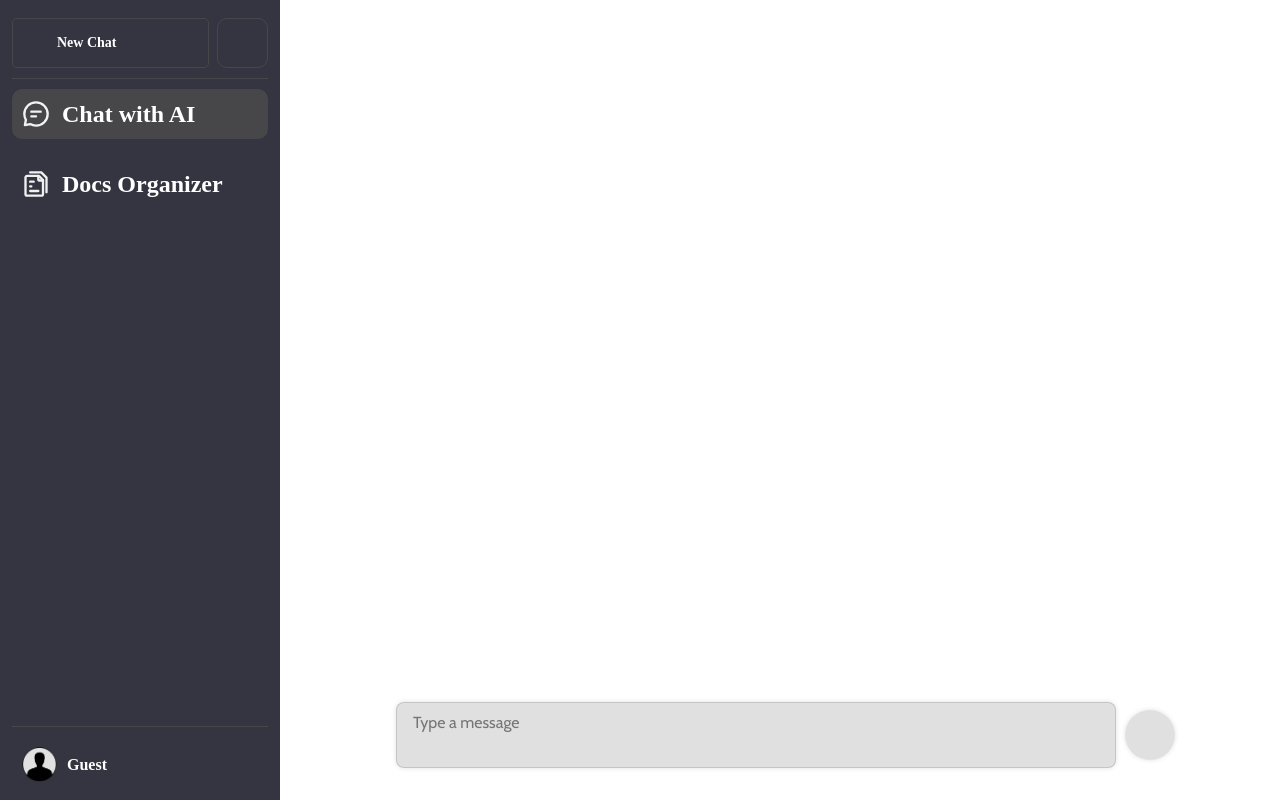
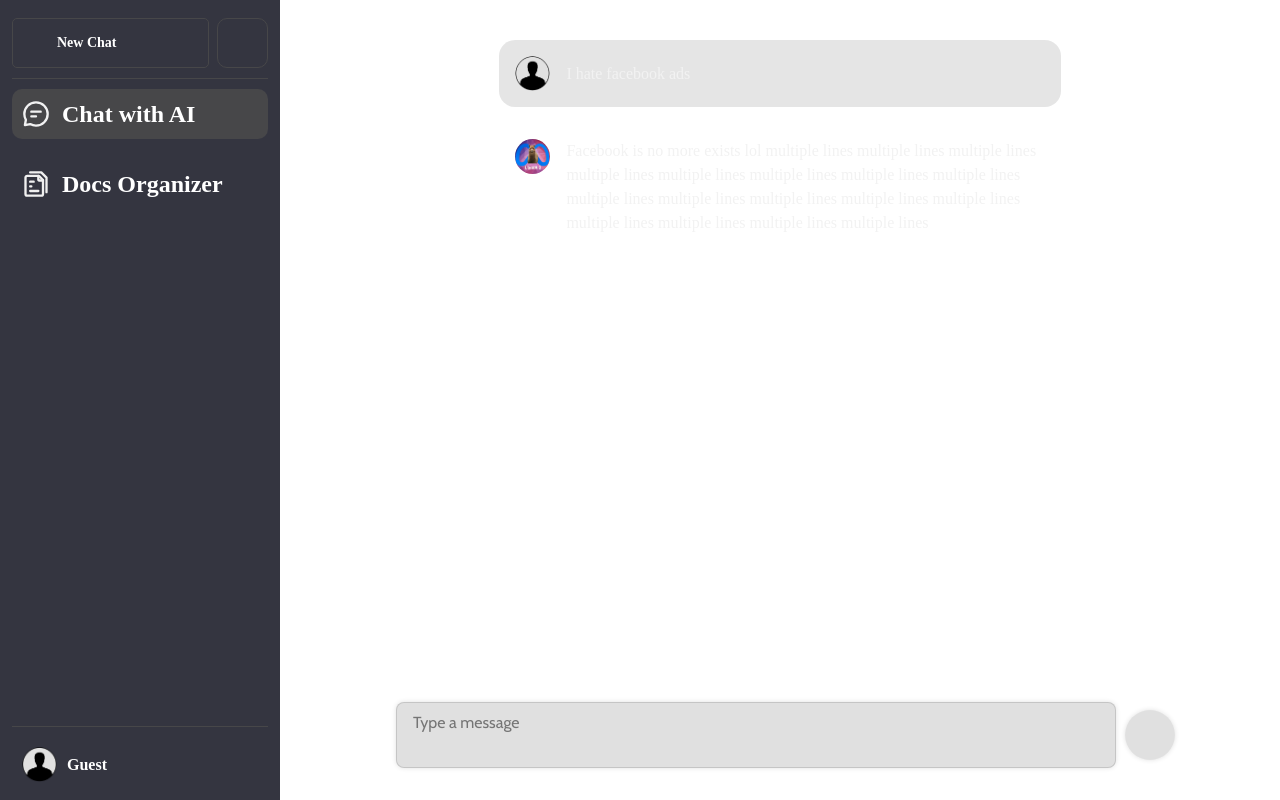
Before and after one commit to project-ait/front, a SvelteKit app: page /chat in a window 1280 px wide. Built offline with nearby package versions, Linux system fonts and the light colour scheme; some icons are missing.

Commit message:
feat(chat): implement message

```diff
--- /dev/null
+++ b/src/lib/components/chat/Message.svelte
@@ -0,0 +1,50 @@
+<script lang="ts">
+  export let profilePic: string
+  export let bgColor: string
+  export let message: string
+</script>
+
+
+<div
+  class="chat-bg"
+  style="background-color: {bgColor};
+">
+  <img
+    class="chat-proc"
+    src={profilePic}
+    alt={"Profile"}
+  />
+  <p class="chat-msg">{message}</p>
+</div>
+
+<style>
+  .chat-bg {
+    display: flex;
+    flex-direction: row;
+
+    padding: 1rem;
+    border-radius: 1rem;
+    color: #f2f2f2;
+
+    margin: 0.5rem auto;
+    min-width: 320px;
+    max-width: 60%;
+
+    width: 100%;
+  }
+
+  .chat-proc {
+    width: 2.2rem;
+    height: 2.2rem;
+    border-radius: 50%;
+    margin-right: 1rem;
+
+    object-fit: cover;
+  }
+
+  .chat-msg {
+    font-weight: 400;
+    line-height: 1.5rem;
+    align-self: center;
+  }
+</style>
--- a/src/routes/chat/+page.svelte
+++ b/src/routes/chat/+page.svelte
@@ -1,8 +1,21 @@
 <script>
   import ChatInput from "$lib/components/share/ChatInput.svelte";
+  import Message from "$lib/components/chat/Message.svelte";
 </script>
 
 <div id="chat-page">
+  <div id="chat-history">
+    <Message
+      message="I hate facebook ads"
+      bgColor="rgba(0, 0, 0, 0.1)"
+      profilePic="guest.png"
+    />
+    <Message
+      message="Facebook is no more exists lol multiple lines multiple lines multiple lines multiple lines multiple lines multiple lines multiple lines multiple lines multiple lines multiple lines multiple lines multiple lines multiple lines multiple lines multiple lines multiple lines multiple lines"
+      bgColor="rgba(255, 255, 255, 0.05)"
+      profilePic="llama2.png"
+    />
+  </div>
   <ChatInput />
 </div>
 
@@ -17,4 +30,13 @@
 
     padding: 32px;
   }
+
+  #chat-history {
+    display: flex;
+    flex-direction: column;
+    height: 100%;
+    width: 100%;
+    overflow-y: auto;
+    margin-bottom: 2%;
+  }
 </style>
```
Also changed, not shown: static/llama2.png (added).
